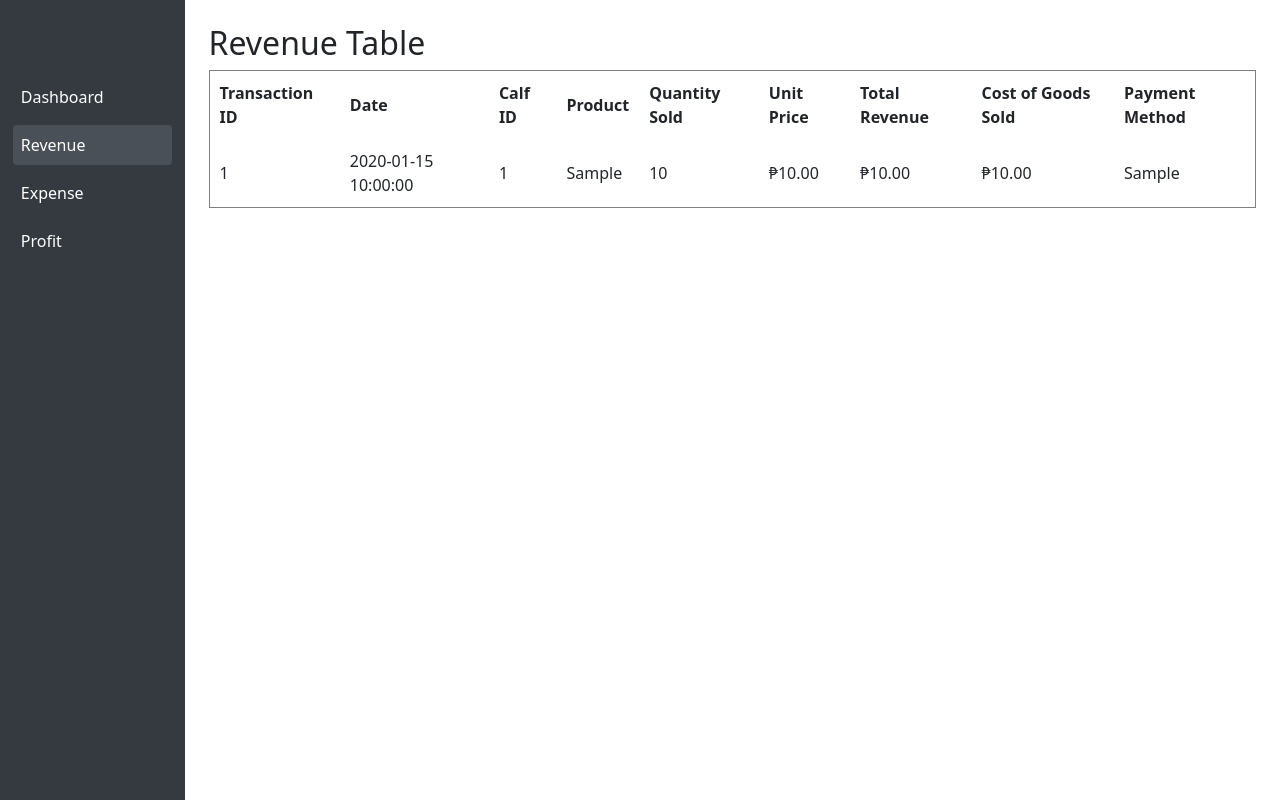
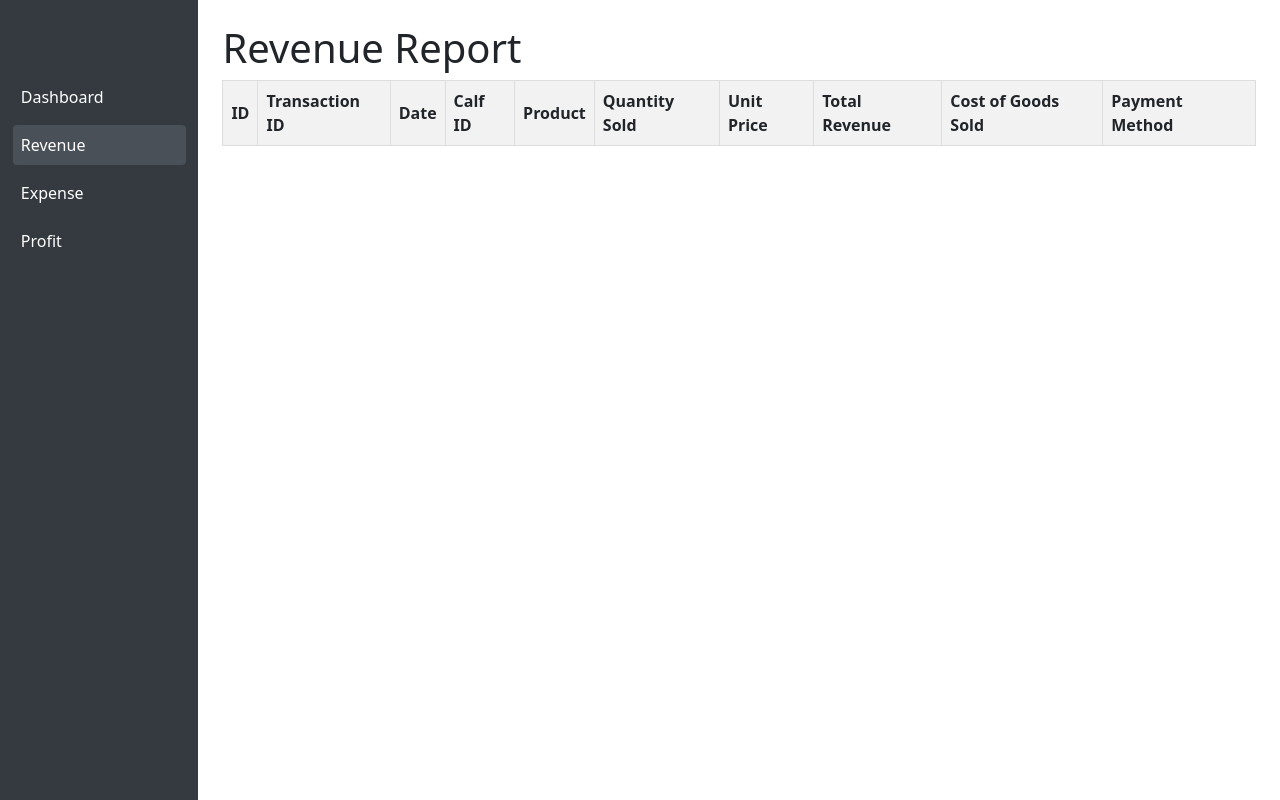
Before and after one commit to luisantoniojopia/infoman-finals-smdf-dtbs, a PHP site: page /index.php?page=revenue in a window 1280 px wide. Run offline with PHP 8.4, Linux system fonts and the light colour scheme; tables that the repository leaves empty or names only in its code hold one stand-in row (values such as "Sample post"); lists and menus that the app fills with data are empty.

Commit message:
Display normalized table

```diff
--- a/revenue/revenue.php
+++ b/revenue/revenue.php
@@ -1,26 +1,62 @@
+<?php
+require_once 'db-connect.php';
+
+$query = "
+    SELECT
+        r.fld_index_revenue,
+        r.fld_revenue_id,
+        r.fld_date_revenue,
+        c.fld_calf_id,
+        p.fld_product AS product_name,
+        r.fld_quantity_sold,
+        up.fld_unit_product AS unit,
+        up.fld_unit_price_product,
+        r.fld_total_revenue,
+        r.fld_cost_of_goods_sold,
+        pm.fld_payment_method
+    FROM tb_revenue r
+    JOIN tb_calf c ON r.fld_calf_id = c.fld_index_calf
+    JOIN tb_product p ON r.fld_product = p.fld_index_product
+    JOIN tb_unit_price_product up ON r.fld_unit_price_product = up.fld_index_unit
+    JOIN tb_payment_method pm ON r.fld_payment_method = pm.fld_index_pay
+    ORDER BY r.fld_date_revenue ASC
+";
+
+$result = mysqli_query($conn, $query);
+
+if (!$result) {
+    die("Database query failed: " . mysqli_error($conn));
+}
+?>
+
 <!DOCTYPE html>
 <html lang="en">
 <head>
     <meta charset="UTF-8">
     <meta name="viewport" content="width=device-width, initial-scale=1.0">
-    <title>Document</title>
+    <title>Revenue Report</title>
+    <style>
+        table {
+            border-collapse: collapse;
+            width: 100%;
+        }
+        th, td {
+            border: 1px solid #ddd;
+            padding: 8px;
+            text-align: left;
+        }
+        th {
+            background-color: #f2f2f2;
+        }
+    </style>
 </head>
 <body>
-        <?php
-    include 'db-connect.php'; // assumes this file sets up $conn (mysqli connection)
+    <h1>Revenue Report</h1>
 
-    $query = "SELECT * FROM tb_revenue ORDER BY fld_index_revenue ASC";
-    $result = mysqli_query($conn, $query);
-
-    if (!$result) {
-        die("Query failed: " . mysqli_error($conn));
-    }
-    ?>
-
-    <h2>Revenue Table</h2>
-    <table border="1" cellpadding="10" cellspacing="0">
+    <table>
         <thead>
             <tr>
+                <th>ID</th>
                 <th>Transaction ID</th>
                 <th>Date</th>
                 <th>Calf ID</th>
@@ -33,20 +69,26 @@
             </tr>
         </thead>
         <tbody>
-            <?php while ($row = mysqli_fetch_assoc($result)) : ?>
+            <?php while ($row = mysqli_fetch_assoc($result)): ?>
                 <tr>
-                    <td><?= htmlspecialchars($row['fld_revenue_id']) ?></td>
-                    <td><?= htmlspecialchars($row['fld_date_revenue']) ?></td>
-                    <td><?= htmlspecialchars($row['fld_calf_id']) ?></td>
-                    <td><?= htmlspecialchars($row['fld_product']) ?></td>
-                    <td><?= htmlspecialchars($row['fld_quantity_sold']) ?></td>
-                    <td>₱<?= number_format($row['fld_unit_price_product'], 2) ?></td>
-                    <td>₱<?= number_format($row['fld_total_revenue'], 2) ?></td>
-                    <td>₱<?= number_format($row['fld_cost_of_goods_sold'], 2) ?></td>
-                    <td><?= htmlspecialchars($row['fld_payment_method']) ?></td>
+                    <td><?php echo htmlspecialchars($row['fld_index_revenue']); ?></td>
+                    <td><?php echo htmlspecialchars($row['fld_revenue_id']); ?></td>
+                    <td><?php echo htmlspecialchars($row['fld_date_revenue']); ?></td>
+                    <td><?php echo htmlspecialchars($row['fld_calf_id']); ?></td>
+                    <td><?php echo htmlspecialchars($row['product_name']); ?></td>
+                    <td><?php echo htmlspecialchars($row['fld_quantity_sold'] . ' ' . $row['unit']); ?></td>
+                    <td>₱<?php echo number_format($row['fld_unit_price_product'], 2); ?></td>
+                    <td>₱<?php echo number_format($row['fld_total_revenue'], 2); ?></td>
+                    <td>₱<?php echo number_format($row['fld_cost_of_goods_sold'], 2); ?></td>
+                    <td><?php echo htmlspecialchars($row['fld_payment_method']); ?></td>
                 </tr>
             <?php endwhile; ?>
         </tbody>
     </table>
 </body>
 </html>
+
+<?php
+// Close the database connection
+mysqli_close($conn);
+?>
```
